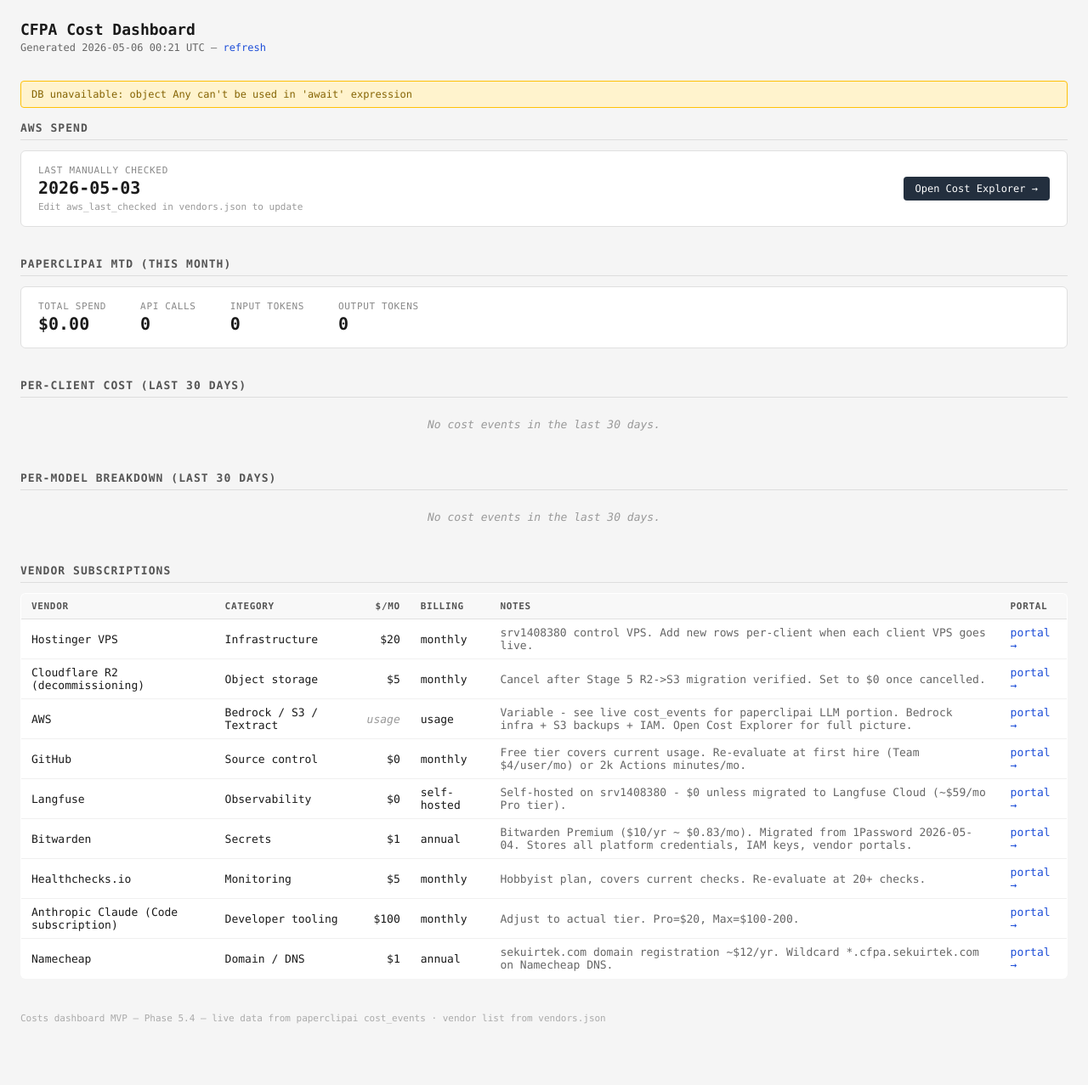
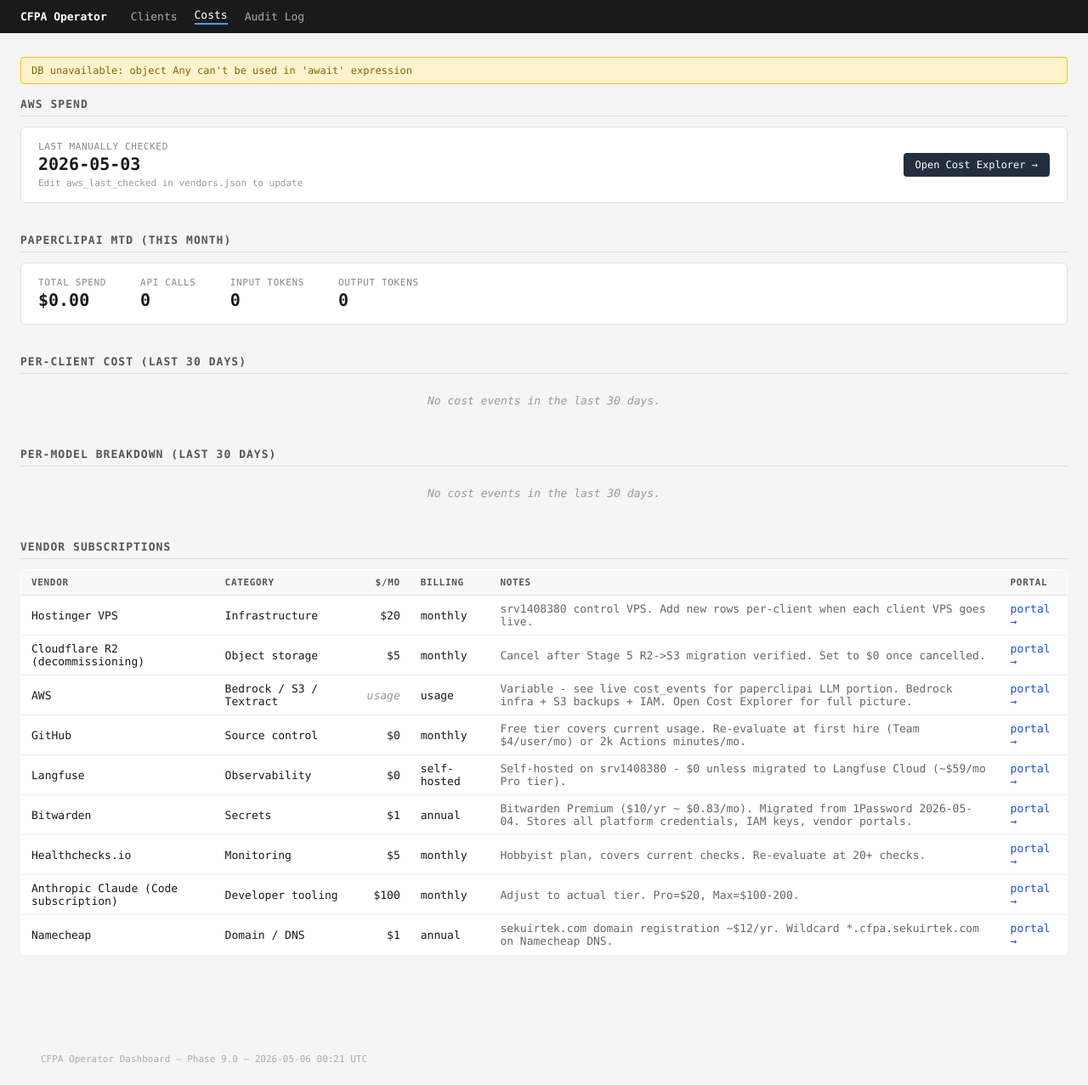
Before and after one commit to a-desanto/control-plane, a FastAPI app: page / in a window 1280 px wide. Shown: the whole page at 85% size. Before the commit the page ends 1205 px from the top, so only its background shows below. Run offline with FastAPI, Linux system fonts and the light colour scheme.

Commit message:
fix: unify nav across all dashboard pages
dashboard.html was standalone HTML with no nav; clients.html,
client_detail.html, and audit.html already extended base.html.
Converts dashboard.html to extend base.html and adds active_nav='costs'
to the dashboard route so active-state highlighting works on all pages.

Also reorders nav to Clients | Costs | Audit Log (Clients first, since
it's the primary operator landing page) and wires active-state
highlighting for the Costs link, which was missing.

Co-Authored-By: Claude Sonnet 4.6 <noreply@anthropic.com>

```diff
--- a/apps/costs-dashboard/app.py
+++ b/apps/costs-dashboard/app.py
@@ -286,6 +286,7 @@ async def dashboard(request: Request):
             "mtd": mtd,
             "db_error": db_error,
             "generated_at": datetime.now(timezone.utc).strftime("%Y-%m-%d %H:%M UTC"),
+            "active_nav": "costs",
         },
     )
 
--- a/apps/costs-dashboard/templates/base.html
+++ b/apps/costs-dashboard/templates/base.html
@@ -9,8 +9,8 @@
 <body>
   <nav class="op-nav">
     <span class="op-nav-brand">CFPA Operator</span>
-    <a href="/" class="op-nav-link">Costs</a>
     <a href="/clients" class="op-nav-link{% if active_nav == 'clients' %} op-nav-active{% endif %}">Clients</a>
+    <a href="/" class="op-nav-link{% if active_nav == 'costs' %} op-nav-active{% endif %}">Costs</a>
     <a href="/audit" class="op-nav-link{% if active_nav == 'audit' %} op-nav-active{% endif %}">Audit Log</a>
   </nav>
 
--- a/apps/costs-dashboard/templates/dashboard.html
+++ b/apps/costs-dashboard/templates/dashboard.html
@@ -1,18 +1,8 @@
-<!DOCTYPE html>
-<html lang="en">
-<head>
-  <meta charset="UTF-8">
-  <meta name="viewport" content="width=device-width, initial-scale=1.0">
-  <title>CFPA Cost Dashboard</title>
-  <link rel="stylesheet" href="/static/style.css">
-</head>
-<body>
-  <h1>CFPA Cost Dashboard</h1>
-  <p class="subtitle">Generated {{ generated_at }} &mdash; <a href="/">refresh</a></p>
+{% extends "base.html" %}
 
-  {% if db_error %}
-  <div class="error-banner">DB unavailable: {{ db_error }}</div>
-  {% endif %}
+{% block title %}Costs — CFPA Operator{% endblock %}
+
+{% block content %}
 
 <!-- AWS Spend (static) -->
 <section>
@@ -155,8 +145,4 @@
   </table>
 </section>
 
-  <div class="footer">
-    Costs dashboard MVP &mdash; Phase 5.4 &mdash; live data from paperclipai cost_events &middot; vendor list from vendors.json
-  </div>
-</body>
-</html>
+{% endblock %}
```
Lines whose indentation alone changed are shown as unchanged.
